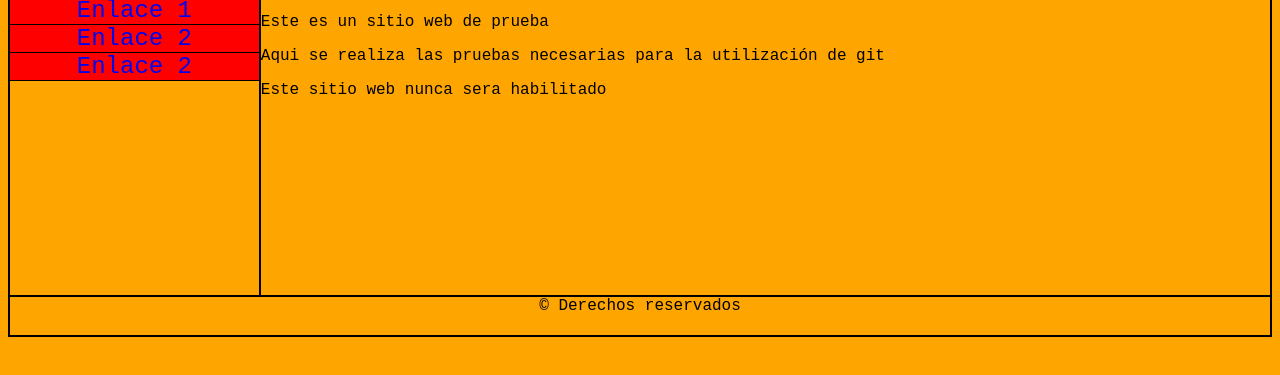
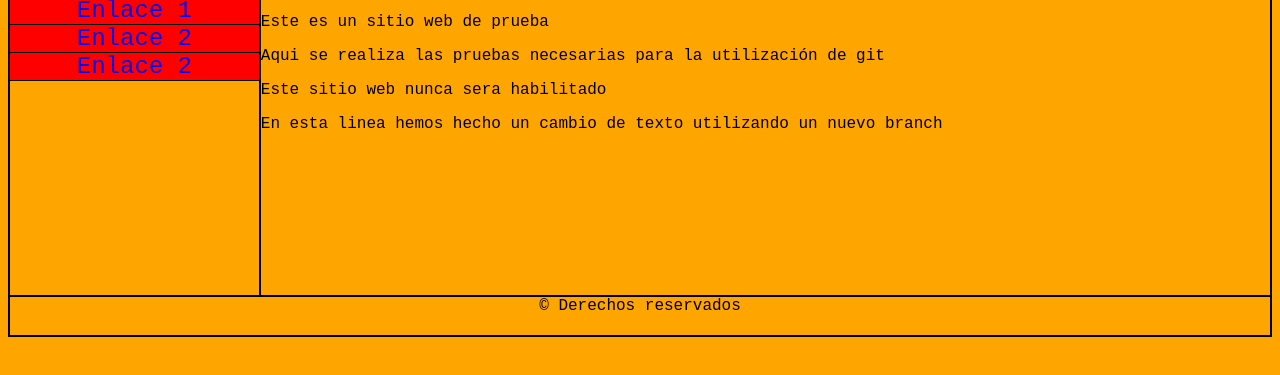
Before and after one commit to oiab94/PruebaGIT, a plain HTML site: page PaginaCliente/index.html in a window 1280 px wide. Shown: the part 95-470 px from the top of the page. Drawn offline with Linux system fonts and the light colour scheme.

Commit message:
Se modifico el texto en otro branch

```diff
--- a/PaginaCliente/index.html
+++ b/PaginaCliente/index.html
@@ -22,6 +22,7 @@
 			<p>Este es un sitio web de prueba</p>
 			<p>Aqui se realiza las pruebas necesarias para la utilización de git</p>
 			<p>Este sitio web nunca sera habilitado</p>
+      <p>En esta linea hemos hecho un cambio de texto utilizando un nuevo branch</p>
 		</div>
 	</section>
 
```
